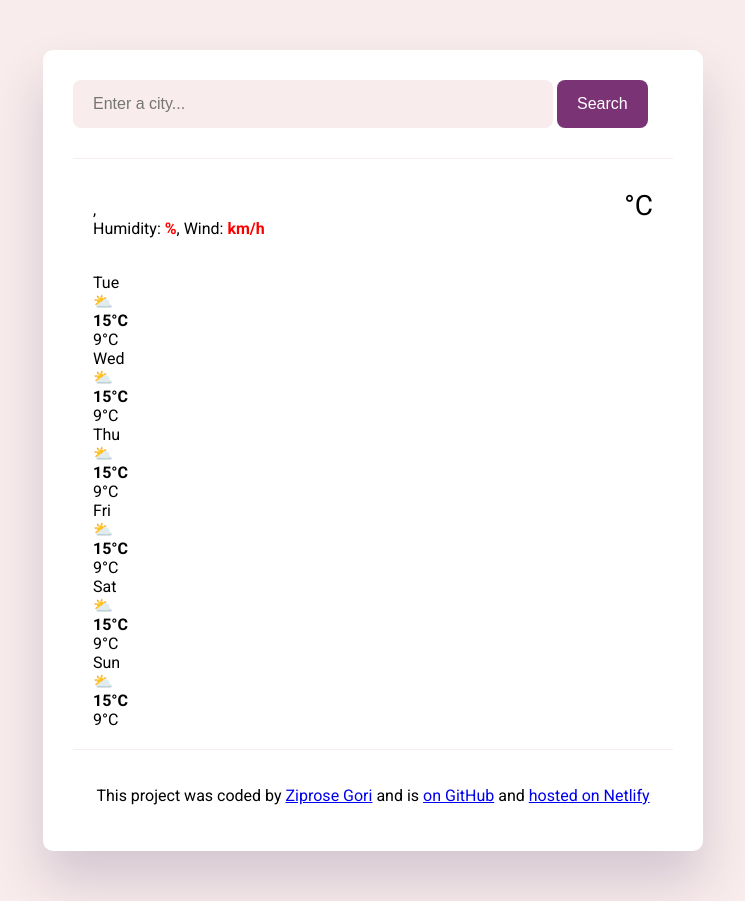
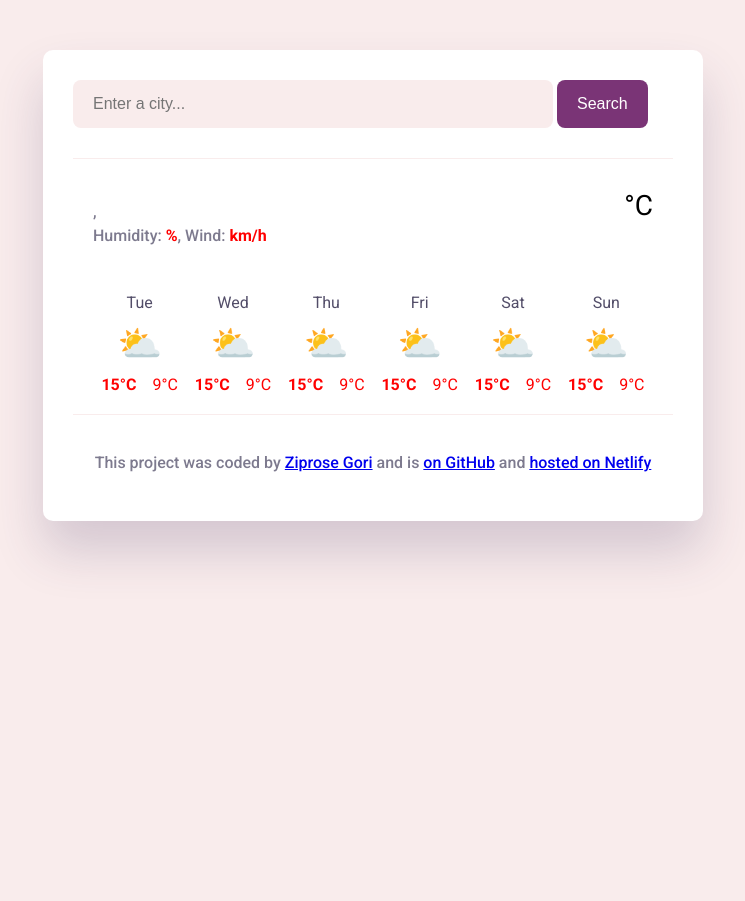
Before and after one commit to Ziprose-Gori/aura.app, a plain HTML site: page index.html in a window 1280 px wide. Shown: the whole page, without its empty margins (267-1012 px from the left). After the commit the page ends 800 px from the top, so only its background shows below. Drawn offline with nearby package versions, Linux system fonts and the light colour scheme; no server answers.

Commit message:
Added CSS styling to weather forecast

```diff
--- a/src/style.css
+++ b/src/style.css
@@ -9,6 +9,12 @@
     padding: 30px;
     border-radius: 10px;
     box-shadow: 0 30px 50px rgba(65, 50, 100, 0.2);
+}
+.container-details{
+    font-size: 16px;
+    color: rgba(39, 33, 66, 0.6);
+    line-height: 24px;
+    font-weight: 500;
 }
 header{
     border-bottom: 1px solid #f9ecec;
@@ -55,6 +61,32 @@
     position: relative;
     top: -38px;
 }
+.forecast-container{
+    display: flex;
+    justify-content: space-around;
+}
+.forecast-date{
+    text-align: center;
+    color: rgba(39, 33, 66, 0.8);
+    font-size: 16px;
+    line-height: 20px;
+    margin-top: 20px;
+    margin-bottom: 10px;
+}
+.forecast-icon{
+    font-size: 36px;
+    text-align: center;
+}
+.forecast-temperatures{
+    text-align: center;
+    color: #ff0000;
+    margin-top: 10px;
+    display: flex;
+    justify-content: center;
+}
+.forecast-temperature{
+    padding: 0 8px;
+}
 footer{
     border-top: 1px solid #f9ecec ;
     padding: 20px 0 0 0;
```
